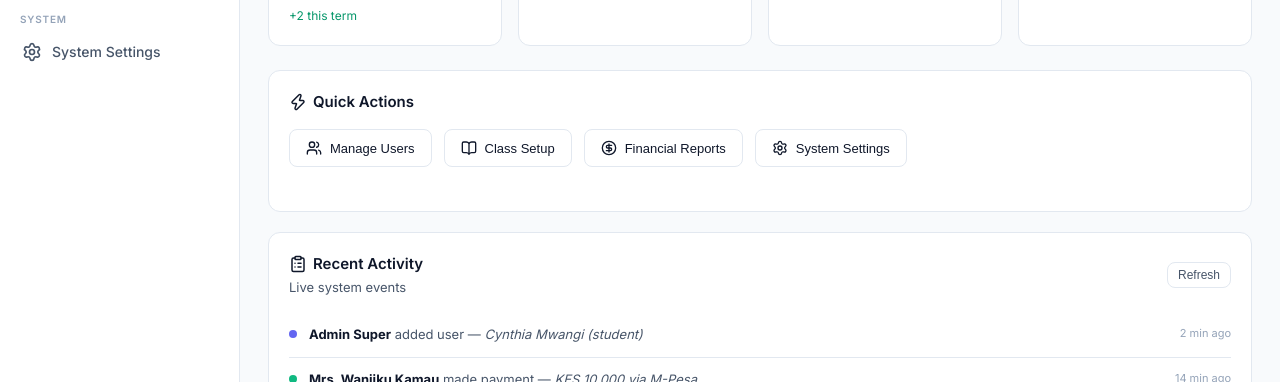
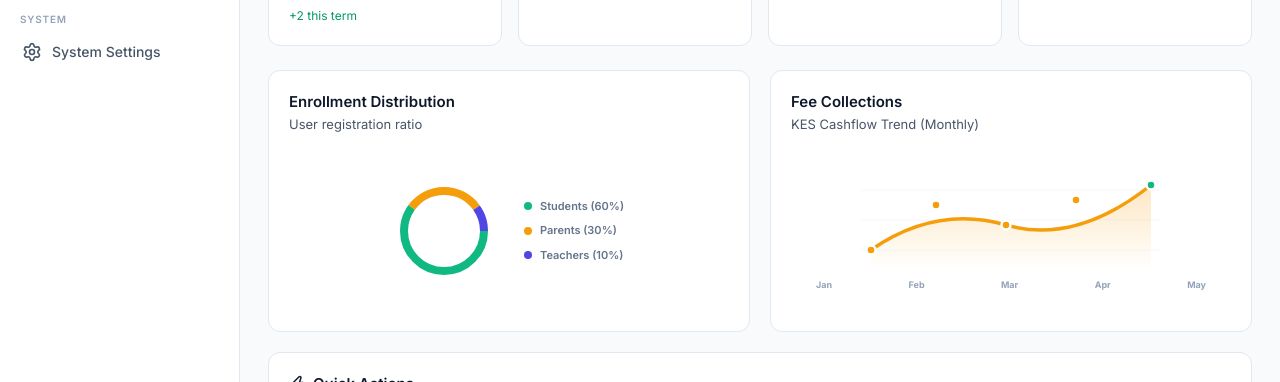
Before and after one commit to solomon476/admin-portal, a React (Vite) app: page / in a window 1280 px wide. Both pictures are taken after typing "name@example.com", "Sample123" into the empty fields and a click on the button "Sign In". Shown: the part 298-680 px from the top of the page. Built offline with nearby package versions, Linux system fonts and the light colour scheme; no server answers.

Commit message:
feat: enable PWA offline capabilities and add visual analytics charts to dashboard

```diff
--- a/src/main.jsx
+++ b/src/main.jsx
@@ -10,3 +10,13 @@ root.render(
     <App />
   </React.StrictMode>
 );
+
+if ('serviceWorker' in navigator) {
+  window.addEventListener('load', () => {
+    navigator.serviceWorker.register('/sw.js').then(registration => {
+      console.log('[PWA] Admin Portal Service Worker registered successfully: ', registration);
+    }).catch(registrationError => {
+      console.log('[PWA] Admin Portal Service Worker registration failed: ', registrationError);
+    });
+  });
+}
--- a/src/pages/Dashboard.jsx
+++ b/src/pages/Dashboard.jsx
@@ -36,6 +36,83 @@ export default function Dashboard() {
         <MetricCard label={t('totalTeachers')} value={metrics.totalTeachers} icon={<Presentation size={20} />} colorClass="green" />
         <MetricCard label={t('pendingFees')} value={`KES ${metrics.pendingFees.toLocaleString()}`} icon={<AlertTriangle size={20} />} colorClass="yellow" />
         <MetricCard label={t('activeClasses')} value={metrics.activeClasses} icon={<BookOpen size={20} />} colorClass="blue" />
+      </div>
+
+      {/* Visual Analytics Overview */}
+      <div style={{ display: 'flex', flexDirection: 'row', flexWrap: 'wrap', gap: 20, marginBottom: 20 }}>
+
+        {/* Chart 1: Enrollment Donut */}
+        <div className="card" style={{ flex: 1, minWidth: 280 }}>
+          <div className="card-header">
+            <div>
+              <div className="card-title">Enrollment Distribution</div>
+              <div className="card-subtitle">User registration ratio</div>
+            </div>
+          </div>
+          <div style={{ display: 'flex', alignItems: 'center', justifyContent: 'center', height: 160, gap: 30 }}>
+            <svg viewBox="0 0 100 100" style={{ width: 100, height: 100 }}>
+              <circle cx="50" cy="50" r="40" fill="none" stroke="#f1f5f9" strokeWidth="8" />
+              <circle cx="50" cy="50" r="40" fill="none" stroke="#10b981" strokeWidth="8" strokeDasharray="150.7 251.2" strokeDashoffset="0" />
+              <circle cx="50" cy="50" r="40" fill="none" stroke="#f59e0b" strokeWidth="8" strokeDasharray="75.4 251.2" strokeDashoffset="-150.7" />
+              <circle cx="50" cy="50" r="40" fill="none" stroke="#4f46e5" strokeWidth="8" strokeDasharray="25.1 251.2" strokeDashoffset="-226.1" />
+            </svg>
+            <div style={{ display: 'flex', flexDirection: 'column', gap: 8 }}>
+              <div style={{ display: 'flex', alignItems: 'center', gap: 8, fontSize: 11, fontWeight: '600', color: '#64748b' }}>
+                <div style={{ width: 8, height: 8, borderRadius: '50%', background: '#10b981' }} />
+                Students (60%)
+              </div>
+              <div style={{ display: 'flex', alignItems: 'center', gap: 8, fontSize: 11, fontWeight: '600', color: '#64748b' }}>
+                <div style={{ width: 8, height: 8, borderRadius: '50%', background: '#f59e0b' }} />
+                Parents (30%)
+              </div>
+              <div style={{ display: 'flex', alignItems: 'center', gap: 8, fontSize: 11, fontWeight: '600', color: '#64748b' }}>
+                <div style={{ width: 8, height: 8, borderRadius: '50%', background: '#4f46e5' }} />
+                Teachers (10%)
+              </div>
+            </div>
+          </div>
+        </div>
+
+        {/* Chart 2: Fee Collections curved Area */}
+        <div className="card" style={{ flex: 1, minWidth: 280 }}>
+          <div className="card-header">
+            <div>
+              <div className="card-title">Fee Collections</div>
+              <div className="card-subtitle">KES Cashflow Trend (Monthly)</div>
+            </div>
+          </div>
+          <div style={{ padding: '0 20px', height: 160, display: 'flex', flexDirection: 'column', justifyContent: 'center' }}>
+            <svg viewBox="0 0 300 100" style={{ width: '100%', height: 100, overflow: 'visible' }}>
+              <defs>
+                <linearGradient id="feeGrad" x1="0" y1="0" x2="0" y2="1">
+                  <stop offset="0%" stopColor="#f59e0b" stopOpacity="0.25" />
+                  <stop offset="100%" stopColor="#f59e0b" stopOpacity="0" />
+                </linearGradient>
+              </defs>
+
+              <line x1="0" y1="20" x2="300" y2="20" stroke="#f8fafc" strokeWidth="1.5" />
+              <line x1="0" y1="50" x2="300" y2="50" stroke="#f8fafc" strokeWidth="1.5" />
+              <line x1="0" y1="80" x2="300" y2="80" stroke="#f8fafc" strokeWidth="1.5" />
+
+              <path d="M 10,80 Q 75,35 145,55 T 290,15 L 290,100 L 10,100 Z" fill="url(#feeGrad)" />
+              <path d="M 10,80 Q 75,35 145,55 T 290,15" fill="none" stroke="#f59e0b" strokeWidth="3.5" strokeLinecap="round" />
+
+              <circle cx="10" cy="80" r="4.5" fill="#f59e0b" stroke="#ffffff" strokeWidth="2.5" />
+              <circle cx="75" cy="35" r="4.5" fill="#f59e0b" stroke="#ffffff" strokeWidth="2.5" />
+              <circle cx="145" cy="55" r="4.5" fill="#f59e0b" stroke="#ffffff" strokeWidth="2.5" />
+              <circle cx="215" cy="30" r="4.5" fill="#f59e0b" stroke="#ffffff" strokeWidth="2.5" />
+              <circle cx="290" cy="15" r="4.5" fill="#10b981" stroke="#ffffff" strokeWidth="2.5" />
+            </svg>
+            <div style={{ display: 'flex', justifyContent: 'space-between', fontSize: 9, fontWeight: '700', color: '#94a3b8', marginTop: 8, padding: '0 5px' }}>
+              <span>Jan</span>
+              <span>Feb</span>
+              <span>Mar</span>
+              <span>Apr</span>
+              <span>May</span>
+            </div>
+          </div>
+        </div>
+
       </div>
 
       {/* Quick Actions */}
```
Also changed, not shown: public/sw.js (added, +97 -0 lines).
